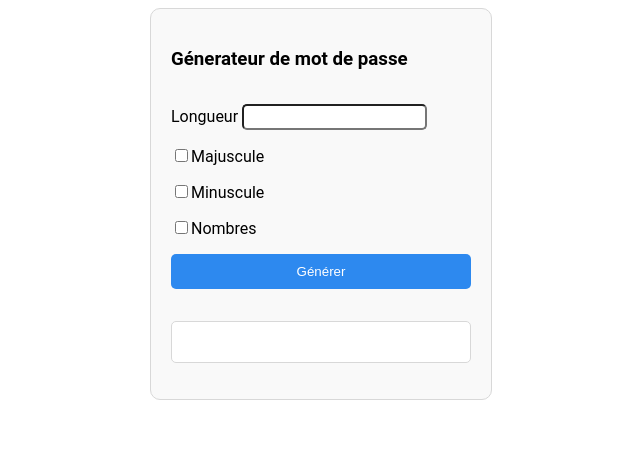
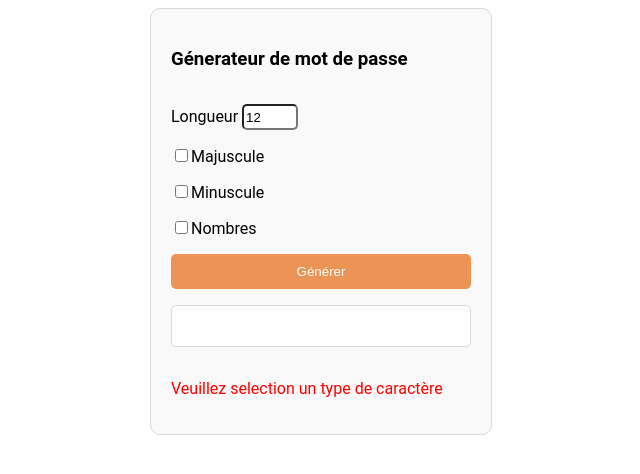
Before and after one commit to Abdoul224GN/password_generator, a website: page index.html in a window 1280 px wide. Both pictures are taken after a click on the button "Générer". Shown: the whole page, without its empty margins (319-959 px from the left). Drawn offline with Linux system fonts and the light colour scheme.

Commit message:
Ajout du script pour la génération du mot de passe

```diff
--- a/index.html
+++ b/index.html
@@ -7,9 +7,9 @@
 </head>
 <body>
 <div class="container">
-    <h3>Génerateur de mot de passe</h2>
+    <h3>Génerateur de mot de passe</h3>
     <label for="longueur">Longueur
-        <input type="number" id="longueur">
+        <input type="number" id="longueur" min="8" max="25" step="1" value="12">
     </label>
     <label for="majuscule">
         <input type="checkbox" id="majuscule">Majuscule
@@ -22,6 +22,8 @@
     </label>
     <button>Générer</button>
     <p id="motDePasse"></p>
+    <p id="erreur"></p>
 </div>
+<script src="script.js"></script>
 </body>
 </html>
--- a/index.js
+++ /dev/null
@@ -1 +0,0 @@
-console.log('Happy developing ✨')
--- a/package.json
+++ b/package.json
@@ -2,7 +2,7 @@
   "name": "password_generator",
   "version": "1.0.0",
   "description": "",
-  "main": "index.js",
+  "main": "script.js",
   "scripts": {
     "test": "echo \"Error: no test specified\" && exit 1"
   },
--- /dev/null
+++ b/script.js
@@ -0,0 +1,36 @@
+document.querySelector("button").addEventListener("click", function () {
+    let majusculeCheck = document.querySelector('#majuscule');
+    let minisculeCheck = document.querySelector('#minuscule');
+    let numberCheck = document.querySelector('#number');
+    let longueur = document.querySelector('#longueur');
+    let p = document.querySelector('p');
+    let passwordLongueur = parseInt(longueur.value);
+    const number = "123456789";
+    const majuscule = "ABCDEFGHIJKLMOPQRSTUVWXYZ";
+    const miniscule = "abcdefghijklmnopqrstuvwxyz";
+    let character = "";
+    let password = "";
+    if (majusculeCheck.checked) {
+        character += majuscule;
+    }
+    if (minisculeCheck.checked) {
+        character += miniscule;
+    }
+    if (numberCheck.checked) {
+        character += number;
+    }
+    let erreur = document.querySelector('#erreur');
+    if (character === "") {
+        erreur.innerHTML = "Veuillez selection un type de caractère";
+        erreur.style.color = "red";
+    } else {
+        erreur.innerHTML = "";
+        for (let i = 0; i < passwordLongueur; i++) {
+            const randomNumber = Math.random();
+            let generatedNumber = Math.floor(randomNumber * character.length);
+            let generatedCharacter = character[generatedNumber];
+            password += generatedCharacter;
+        }
+        p.textContent = password;
+    }
+});
--- a/style.css
+++ b/style.css
@@ -21,7 +21,7 @@ body {
 }
 
 button {
-    background: #2d89ef;
+    background: #ec9456;
     color: white;
     padding: 10px;
     border: none;
@@ -30,12 +30,15 @@ button {
 }
 
 button:hover {
-    background: #2d89ef;
+    background: #f56a14;
 }
 
-p {
-    height: 40px;
+#motDePasse {
+    height: 20px;
     border-radius: 5px;
     background-color: white;
     border: 1px solid #d8d8d8;
+    padding: 10px;
+    font-weight: bold;
+    margin: 0;
 }
```
